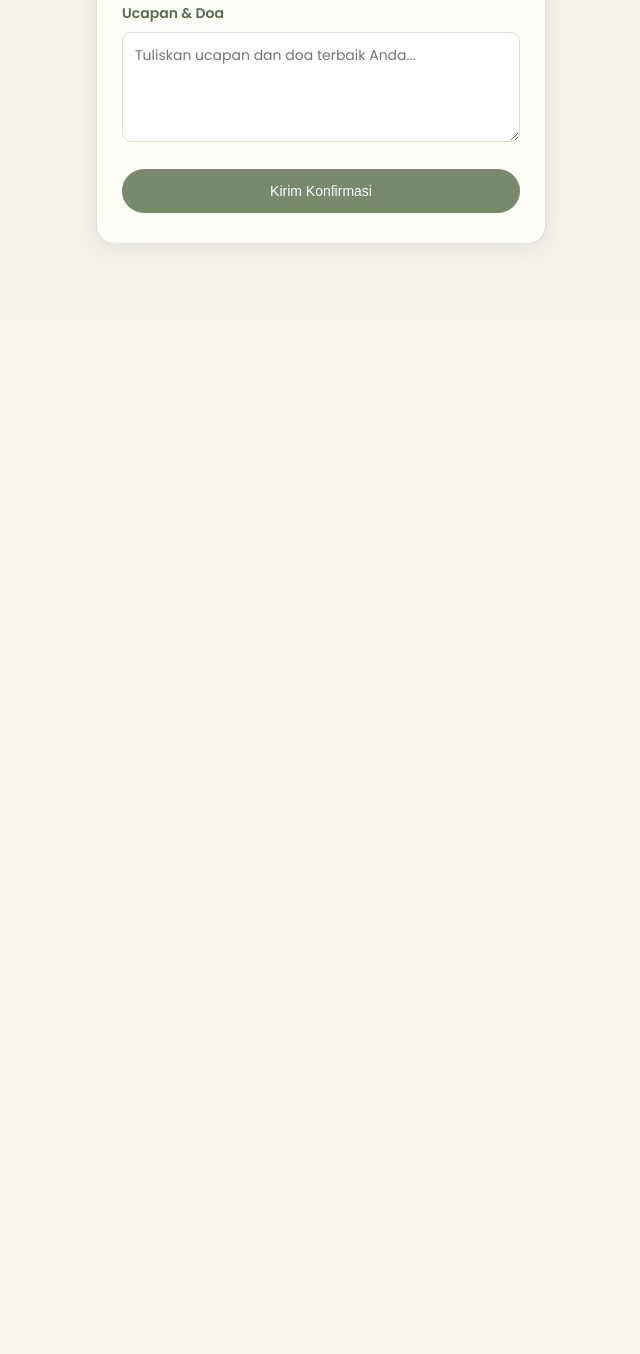
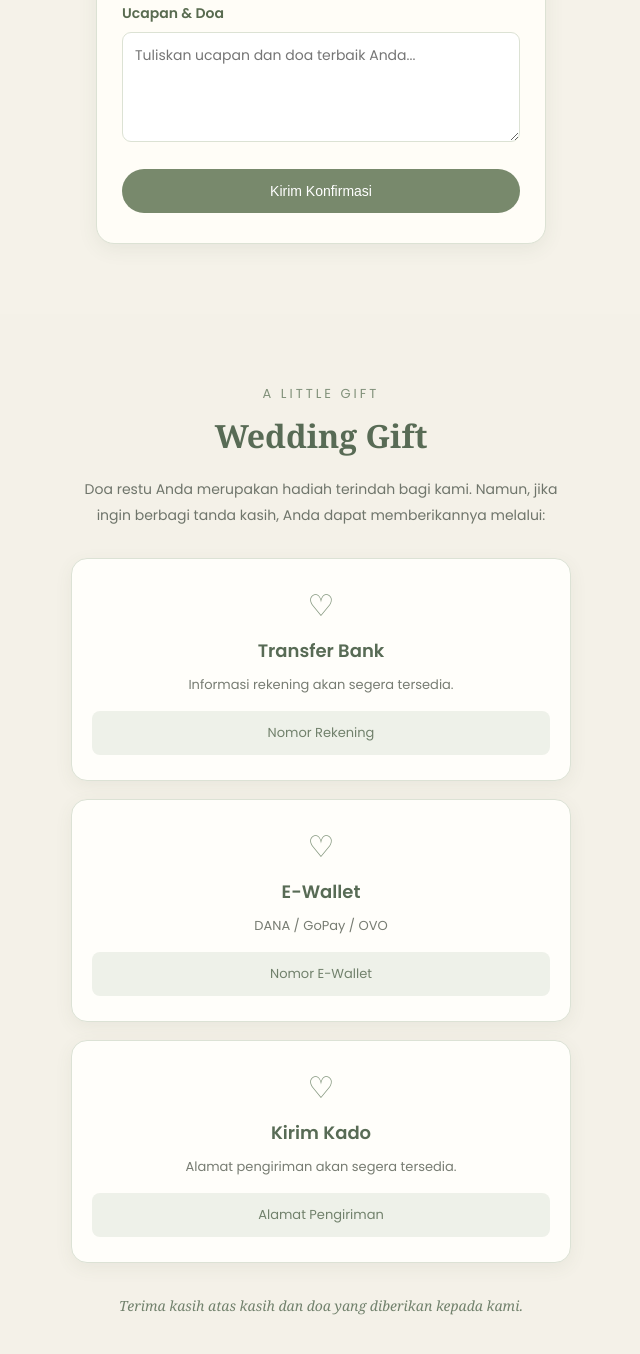
Before and after one commit to 01kimnara-commits/wedding-invitation, a plain HTML site: page index.html in a window 1280 px wide. Shown: the part 5134-6488 px from the top of the page, without its empty margins (319-959 px from the left). Before the commit the page ends 5448 px from the top, so only its background shows below. Drawn offline with nearby package versions, Linux system fonts and the light colour scheme.

Commit message:
tambah gift

```diff
--- a/index.html
+++ b/index.html
@@ -331,27 +331,44 @@
 
 </section>
 
-<section id="adat">
+<section id="gift" class="gift">
+  <div class="gift-container">
+    <p class="gift-subtitle">A Little Gift</p>
+    <h2>Wedding Gift</h2>
+    <p class="gift-description">
+      Doa restu Anda merupakan hadiah terindah bagi kami.
+      Namun, jika ingin berbagi tanda kasih, Anda dapat
+      memberikannya melalui:
+    </p>
 
+    <div class="gift-card">
+      <div class="gift-icon">♡</div>
+      <h3>Transfer Bank</h3>
+      <p>Informasi rekening akan segera tersedia.</p>
+      <div class="gift-placeholder">Nomor Rekening</div>
+    </div>
+
+    <div class="gift-card">
+      <div class="gift-icon">♡</div>
+      <h3>E-Wallet</h3>
+      <p>DANA / GoPay / OVO</p>
+      <div class="gift-placeholder">Nomor E-Wallet</div>
+    </div>
+
+    <div class="gift-card">
+      <div class="gift-icon">♡</div>
+      <h3>Kirim Kado</h3>
+      <p>Alamat pengiriman akan segera tersedia.</p>
+      <div class="gift-placeholder">Alamat Pengiriman</div>
+    </div>
+
+    <p class="gift-thanks">
+      Terima kasih atas kasih dan doa yang diberikan
+      kepada kami.
+    </p>
+  </div>
 </section>
 
-<section id="story">
-
-</section>
-
-<section id="gallery">
-
-</section>
-
-<section id="maps">
-
-</section>
-
-<section id="gift">
-
-</section>
-
-<section id="rsvp">
 
 </section>
 
--- a/style.css
+++ b/style.css
@@ -774,3 +774,81 @@ EVENT
 .rsvp-button:hover {
     background: #596b50;
 }
+
+/* WEDDING GIFT */
+.gift {
+  padding: 70px 20px;
+  background: #f4f1e8;
+  text-align: center;
+}
+
+.gift-container {
+  max-width: 500px;
+  margin: auto;
+}
+
+.gift-subtitle {
+  color: #81917a;
+  font-size: 13px;
+  letter-spacing: 3px;
+  text-transform: uppercase;
+}
+
+.gift h2 {
+  color: #586b55;
+  font-family: Georgia, serif;
+  font-size: 32px;
+  margin: 10px 0 20px;
+}
+
+.gift-description {
+  color: #6f756b;
+  font-size: 14px;
+  line-height: 1.8;
+  margin-bottom: 30px;
+}
+
+.gift-card {
+  background: #fffefa;
+  border: 1px solid #dce2d5;
+  border-radius: 16px;
+  padding: 25px 20px;
+  margin-bottom: 18px;
+  box-shadow: 0 5px 18px rgba(80, 100, 75, 0.07);
+}
+
+.gift-icon {
+  color: #82957c;
+  font-size: 30px;
+  margin-bottom: 8px;
+}
+
+.gift-card h3 {
+  color: #586b55;
+  font-size: 18px;
+  margin-bottom: 10px;
+}
+
+.gift-card p {
+  color: #777c72;
+  font-size: 13px;
+  line-height: 1.7;
+}
+
+.gift-placeholder {
+  background: #eef1e9;
+  color: #71816c;
+  border-radius: 8px;
+  padding: 12px;
+  margin-top: 15px;
+  font-size: 13px;
+}
+
+.gift-thanks {
+  color: #71816c;
+  font-family: Georgia, serif;
+  font-size: 14px;
+  font-style: italic;
+  margin-top: 30px;
+  line-height: 1.8;
+}
```
